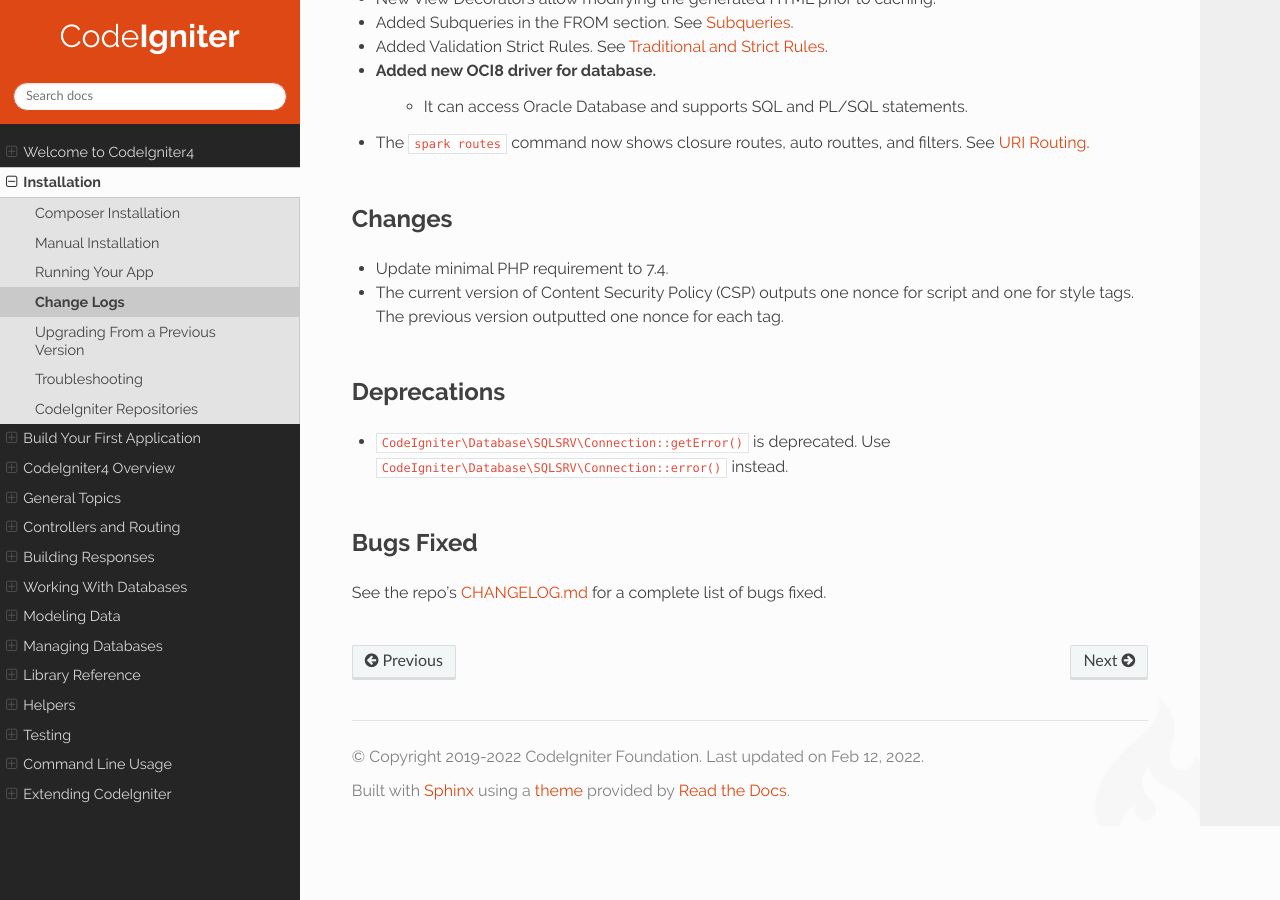
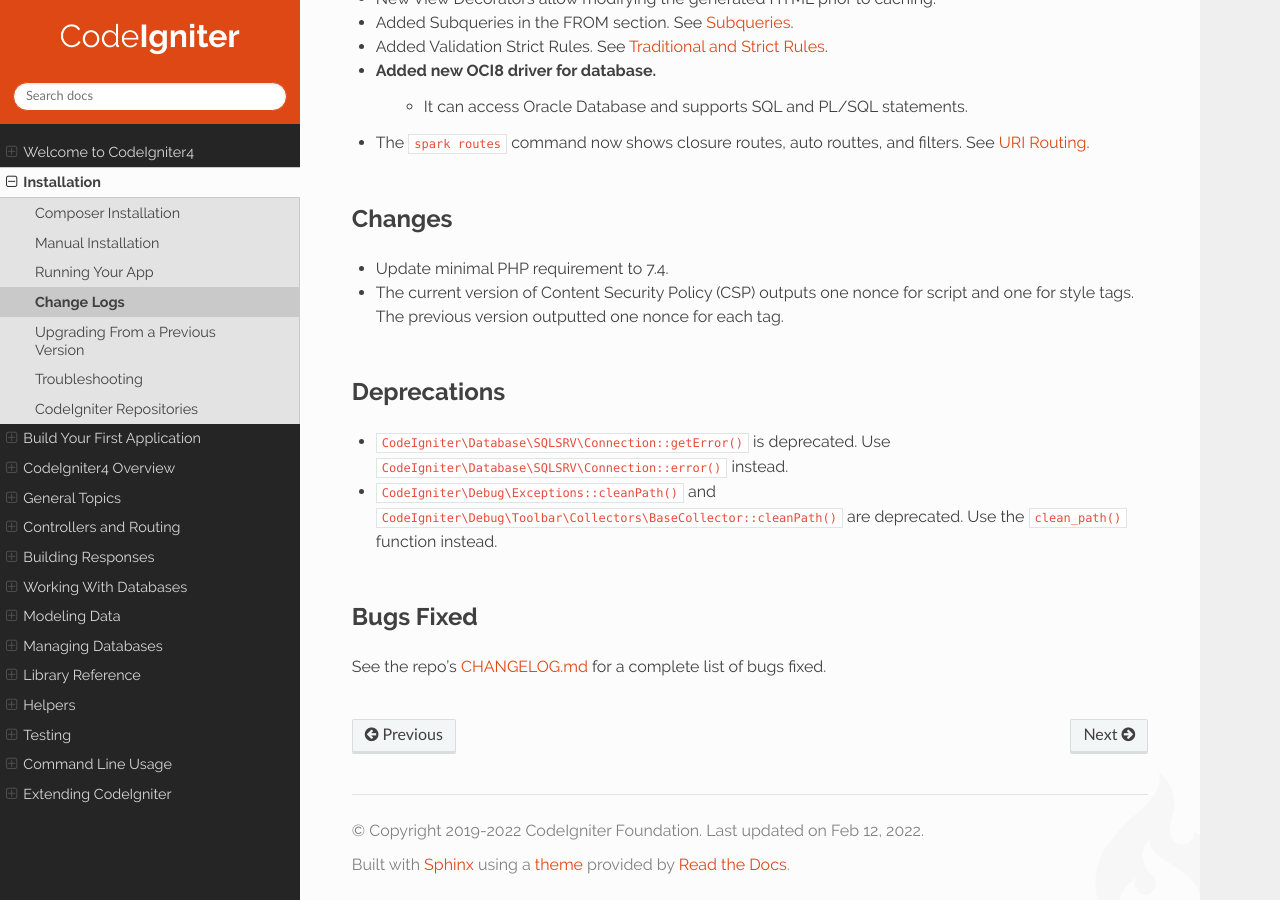
Before and after one commit to NEKOGET/ci4_user_guide_src, a Sphinx documentation site: the page built from source/changelogs/v4.2.0.rst, in a window 1280 px wide and 900 px high, scrolled down 856 px. Built offline with Sphinx 7.4.7 and the Read the Docs theme 2.0.0, drawn with Linux system fonts in a browser that asks for light colours.

Commit message:
Deprecate both `Exceptions::cleanPath()` and `BaseCollector::cleanPath()`

```diff
--- a/source/changelogs/v4.2.0.rst
+++ b/source/changelogs/v4.2.0.rst
@@ -40,6 +40,7 @@ Deprecations
 ************
 
 - ``CodeIgniter\Database\SQLSRV\Connection::getError()`` is deprecated. Use ``CodeIgniter\Database\SQLSRV\Connection::error()`` instead.
+- ``CodeIgniter\Debug\Exceptions::cleanPath()`` and ``CodeIgniter\Debug\Toolbar\Collectors\BaseCollector::cleanPath()`` are deprecated. Use the ``clean_path()`` function instead.
 
 Bugs Fixed
 **********
```
